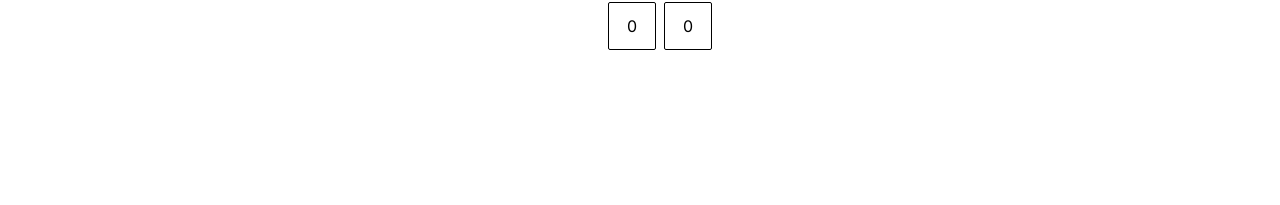
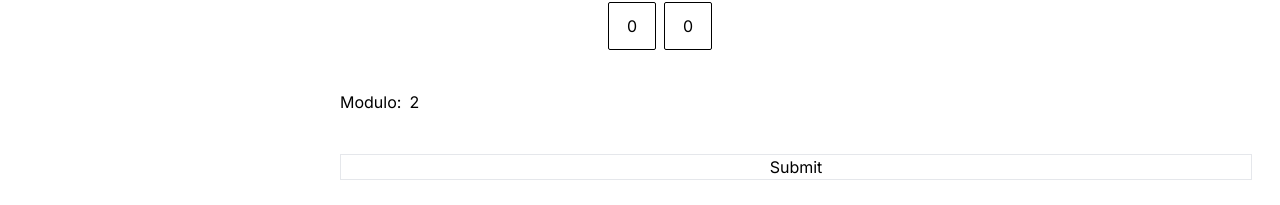
Before and after one commit to pl3lee/coding-theory-calculator, a Next.js app in the folder client/: page /decode-hamming in a window 1280 px wide. Shown: the part 985-1190 px from the top of the page. Before the commit the page ends 1063 px from the top, so only its background shows below. Built offline with nearby package versions, Linux system fonts and the light colour scheme.

Commit message:
added modulo

```diff
--- a/client/package.json
+++ b/client/package.json
@@ -16,6 +16,7 @@
     "@types/react": "18.2.18",
     "@types/react-dom": "18.2.7",
     "autoprefixer": "10.4.14",
+    "axios": "^1.4.0",
     "eslint": "8.46.0",
     "eslint-config-next": "13.4.12",
     "ml-matrix": "^6.10.4",
--- a/client/src/app/(decode)/decode-hamming/page.tsx
+++ b/client/src/app/(decode)/decode-hamming/page.tsx
@@ -3,6 +3,8 @@ import { useEffect, useState } from "react";
 import { Matrix } from "ml-matrix";
 import MatrixInput from "@/components/MatrixInput";
 import Definition from "@/components/Definition";
+import axios from "axios";
+import { backendURL } from "@/backendURL";
 
 import "katex/dist/katex.min.css"; // `rehype-katex` does not import the CSS for you
 import Algorithm from "@/components/Algorithm";
@@ -12,9 +14,38 @@ const DecodeHamming = () => {
     [0, 0],
     [0, 0],
   ]);
-  const [rows, setRows] = useState<number>(2);
-  const [cols, setCols] = useState<number>(2);
+  // word must have length the same as pcm cols
   const [word, setWord] = useState<number[][]>([[0, 0]]);
+  const [modulo, setModulo] = useState<number>(2);
+
+  useEffect(() => {
+    if (pcm[0].length < word[0].length) {
+      setWord(word.map((row) => row.slice(0, pcm[0].length)));
+    } else if (pcm[0].length > word[0].length) {
+      setWord(
+        word.map((row) => {
+          const newRow = [...row];
+          while (newRow.length < pcm[0].length) {
+            newRow.push(0);
+          }
+          return newRow;
+        })
+      );
+    }
+  }, [pcm]);
+
+  const handleSubmit = () => {
+    axios
+      .post(`${backendURL}/decode/hamming`, {
+        pcm,
+        word,
+        modulo,
+      })
+      .then((res) => {
+        console.log(res.data);
+      })
+      .catch((err) => console.log(err));
+  };
 
   return (
     <div className="w-full flex justify-center items-start p-2">
@@ -43,6 +74,18 @@ const DecodeHamming = () => {
         <div className="flex flex-col gap-10 w-full">
           <MatrixInput data={pcm} setData={setPcm} />
           <MatrixInput data={word} setData={setWord} showRowCol={false} />
+          <div className="flex gap-2">
+            Modulo:{" "}
+            <input
+              type="number"
+              placeholder="2"
+              value={modulo}
+              onChange={(e) => setModulo(Number(e.target.value))}
+            />
+          </div>
+          <button className="border" onClick={handleSubmit}>
+            Submit
+          </button>
         </div>
       </div>
     </div>
--- /dev/null
+++ b/client/src/backendURL.ts
@@ -0,0 +1 @@
+export const backendURL = "https://calculator-backend.billylee.me"
```
Also changed, not shown: 1 other file (tests, documents, lock files or other folders).
